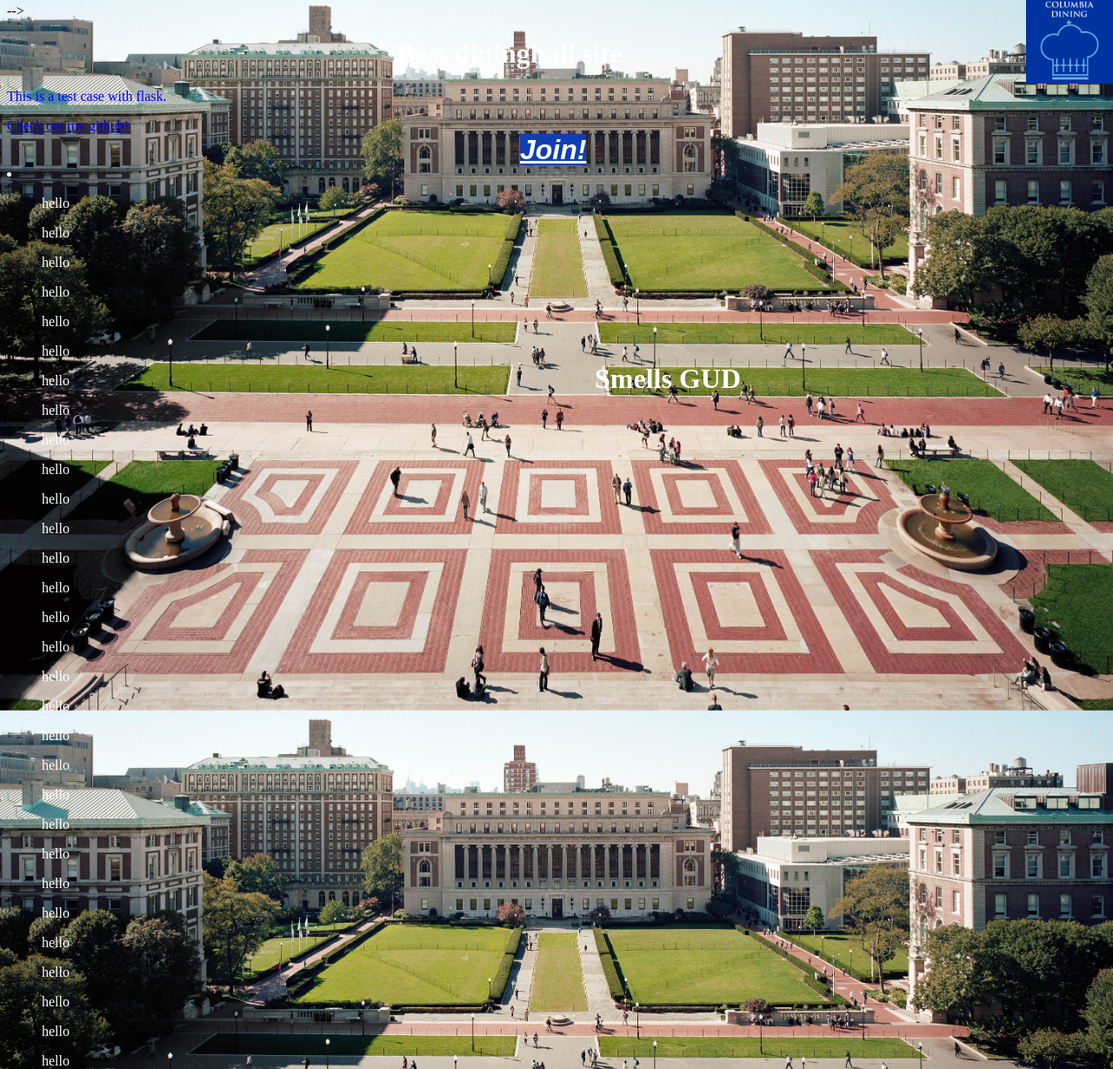
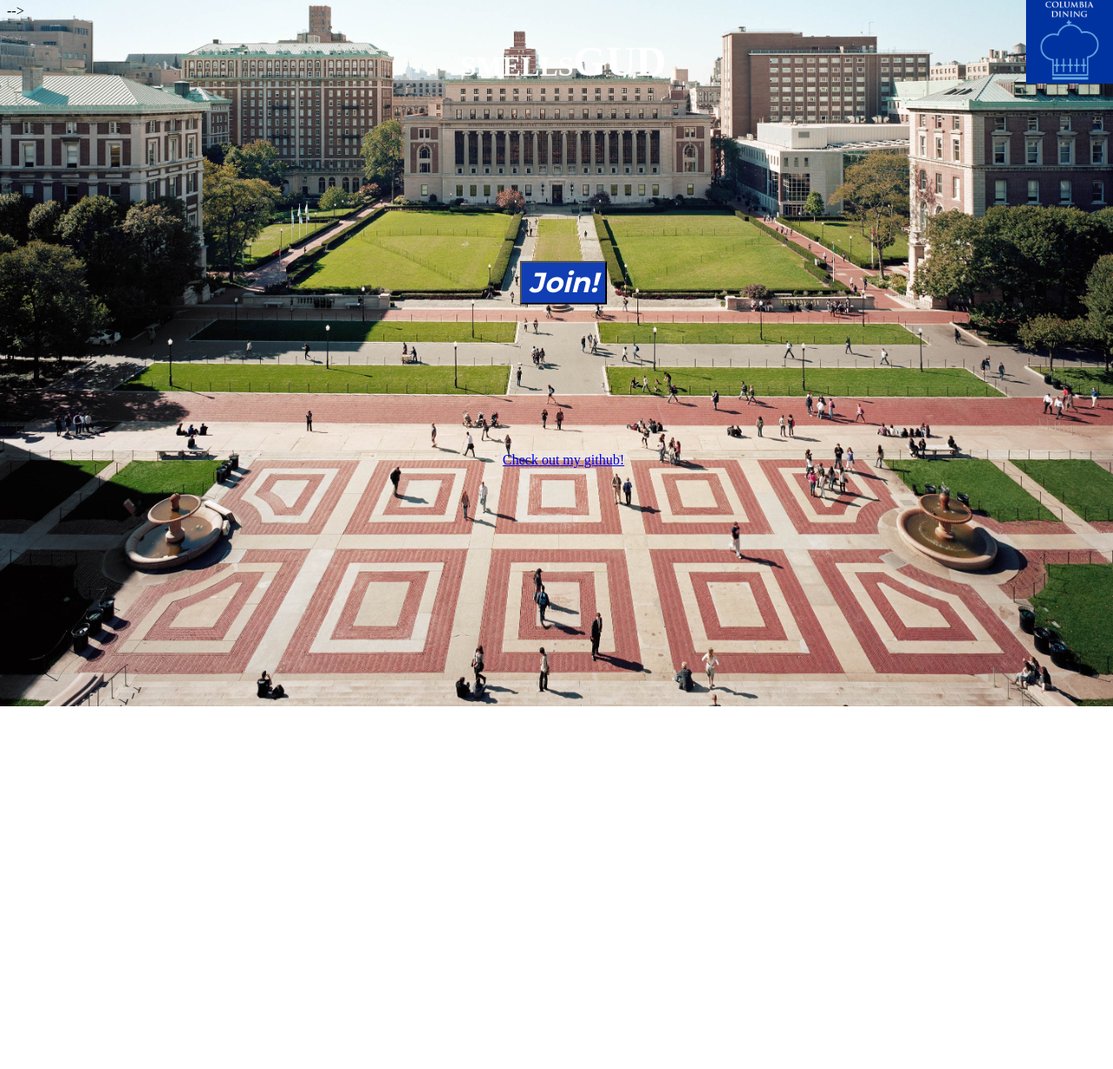
Before and after one commit to samlouiscohen/smells-gud, a plain HTML site: page templates2/homePage.html in a window 1280 px wide. Shown: the part 4-1233 px from the top of the page at 87% size. After the commit the page ends 816 px from the top, so only its background shows below. Drawn offline with nearby package versions, Linux system fonts and the light colour scheme.

Commit message:
edited homepage

```diff
--- a/templates2/homePage.html
+++ b/templates2/homePage.html
@@ -4,6 +4,7 @@
 
 	<head>
 		<link rel="stylesheet" type="text/css" href="../static/css/fancyStyling.css">
+		<link href='https://fonts.googleapis.com/css?family=Montserrat:400,700' rel='stylesheet' type='text/css'>
 		<meta charset="utf-8">
 		<title>Smells Gud</title>
 
@@ -15,89 +16,31 @@
 
 	<body>
 		<!--><div id="background"></div>-->
-		<div id="header-wrapper">
+		<!-- <div id="header-wrapper">
 			<h1 id="header" >Smells GUD</h1>
+		</div> -->
+
+
+		<div class="text-wrapper">
+			<h1><center>SMELLS<font size=70px>GUD</font></center></h1>
 		</div>
 
 
-		<div class="text-wrapper">
-			<h1>Best dininghall site</h1>
-		</div>
 
-		<p class="pp">This is a test case with flask.</p>
-
-
-		<a href="https://github.com/samlouiscohen">Check out my github!</a>
 		<img src = "../static/img/ColumbiaDining.jpg" class = "crown">
 
+		<form action="/goToRegister" method="get" id="form">
 
-
-		<!--Add some sort of sniff button-->
-
-
-
-		<!--Button to register-->
-		<form action="/goToRegister" method="get">
-			<div class="text-wrapper" id="joinDiv">
-				<a href ="http://127.0.0.1:5000/newuser" id="joinButton">Join!</a>
-			</div>
-
-			<!--<button type=>-->
-
-
-		<li id="randList">
-			<ul>hello</ul>
-			<ul>hello</ul>
-			<ul>hello</ul>
-			<ul>hello</ul>
-			<ul>hello</ul>
-			<ul>hello</ul>
-			<ul>hello</ul>
-			<ul>hello</ul>
-			<ul>hello</ul>
-			<ul>hello</ul>
-			<ul>hello</ul>
-			<ul>hello</ul>
-			<ul>hello</ul>
-			<ul>hello</ul>
-			<ul>hello</ul>
-			<ul>hello</ul>
-			<ul>hello</ul>
-			<ul>hello</ul>
-			<ul>hello</ul>
-			<ul>hello</ul>
-			<ul>hello</ul>
-			<ul>hello</ul>
-			<ul>hello</ul>
-			<ul>hello</ul>
-			<ul>hello</ul>
-			<ul>hello</ul>
-			<ul>hello</ul>
-			<ul>hello</ul>
-			<ul>hello</ul>
-			<ul>hello</ul>
-
-
-
-
-
-
-		</li>
-
-
-
-
-
-
-
-
-
+				<button href ="http://127.0.0.1:5000/newuser" id="joinButton">Join!</button>
 
 
 
 
 		<script src="https://ajax.googleapis.com/ajax/libs/jquery/2.1.3/jquery.min.js"></script>
 		<script src="/js/index.js"></script>
+	</form>
+		<a href="https://github.com/samlouiscohen"><center>Check out my github!</center></a>
+
 	</body>
 
 </html>
```
